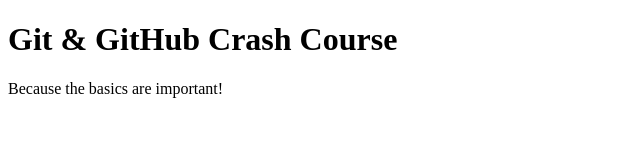
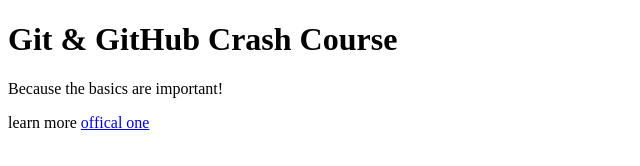
Before and after one commit to motafegh/git-crash-course, a plain HTML site: page index.html in a window 1280 px wide. Shown: the whole page, without its empty margins (0-640 px from the left). Drawn offline with Linux system fonts and the light colour scheme.

Commit message:
intial file with new link

```diff
--- a/index.html
+++ b/index.html
@@ -9,6 +9,10 @@
   <body>
     <h1>Git & GitHub Crash Course</h1>
     <p>Because the basics are important!</p>
+    <p>
+      learn more
+      <a href="https://git.ir">offical one </a>
+    </p>
 
   </body>
 </html>
```
